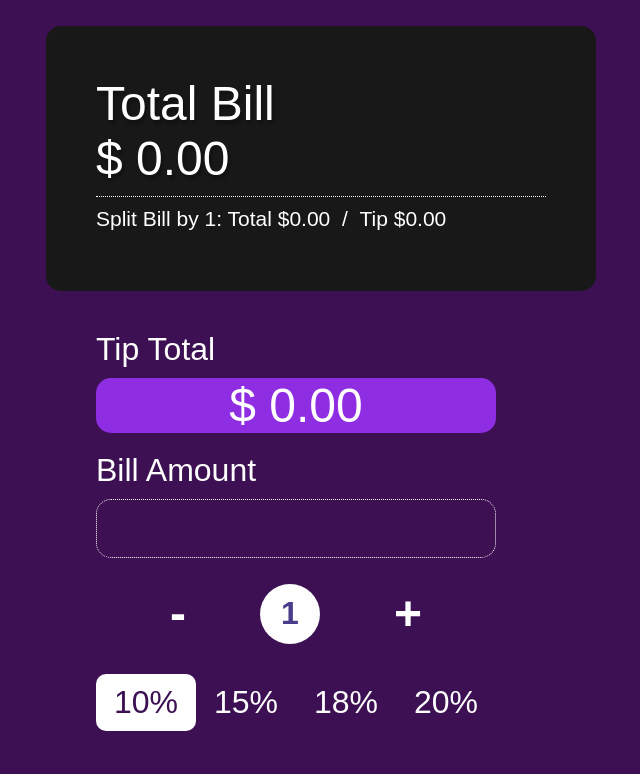
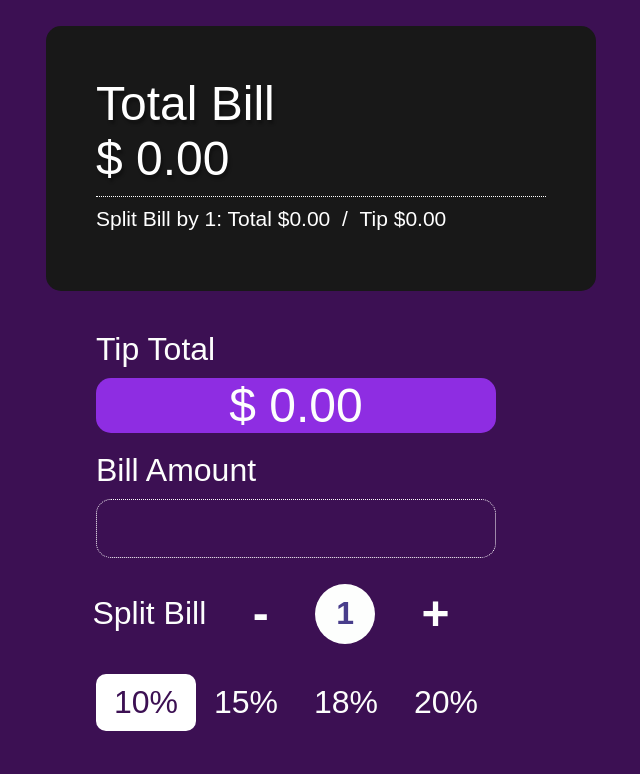
Before and after one commit to jamesdesigns/react-calculator, a React (Create React App) app: page / in a window 1280 px wide. Shown: the top 774 px of the page, without its empty margins (369-1009 px from the left). Built offline with nearby package versions, Linux system fonts and the light colour scheme.

Commit message:
Add Split Bill for the guestParty component

```diff
--- a/src/App.css
+++ b/src/App.css
@@ -153,7 +153,7 @@ ul {
 	cursor: pointer;
 }
 
-.guest-count div:nth-child(2) {
+.guest-count div:nth-child(3) {
 	background-color: #FDFEFD;
   color: darkslateblue;
   font-weight: bold;
--- a/src/Inputs.js
+++ b/src/Inputs.js
@@ -36,7 +36,8 @@ class Inputs extends Component {
                         <span>Bill Amount</span>
                         <input type="text" defaultValue={this.props.billTotal} onKeyPress={(e) => this.handleKeyPress(e)}  disabled />
                     </div>
-				<div style={{ paddingLeft: '50px'}}  className="guest-count flex-row">
+				<div style={{ paddingLeft: '0'}}  className="guest-count flex-row">
+                <div>Split Bill</div>
 					<div onClick={() => this.props.getPartyCount('minus')}>
 						<p className="icon ion-md-remove">-</p>
 					</div>
```
